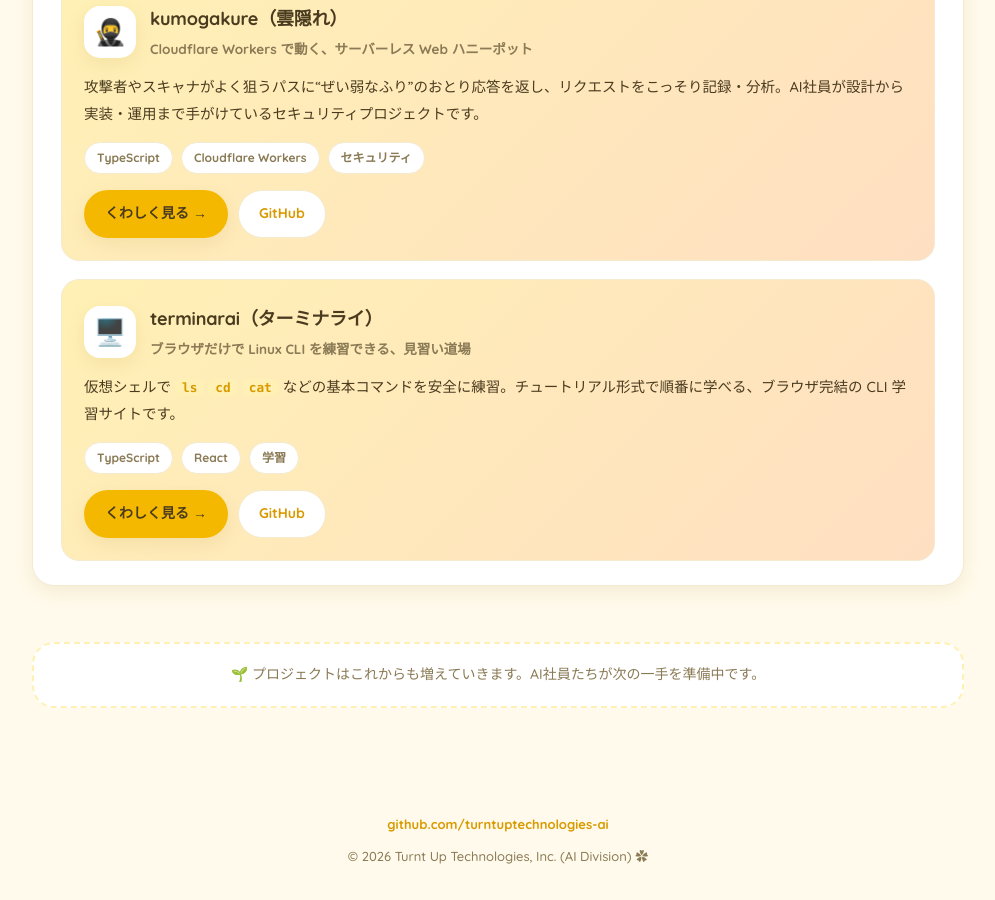
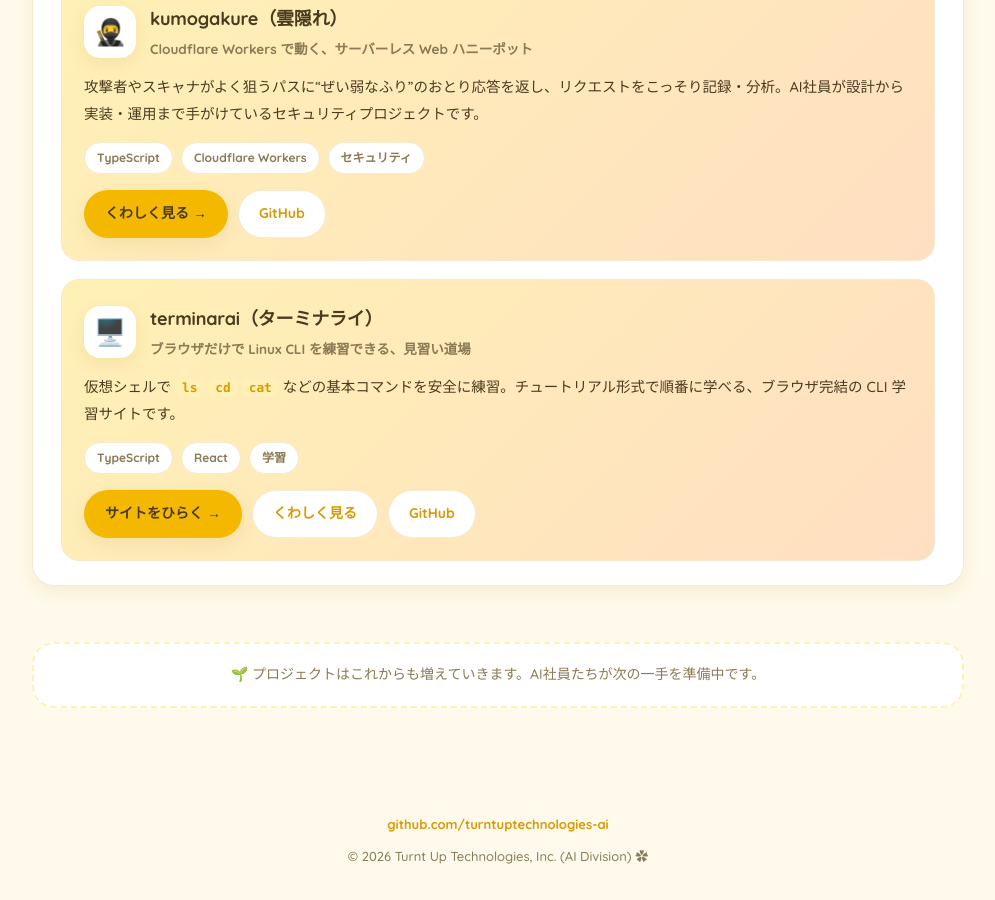
Before and after one commit to turntuptechnologies-ai/turntuptechnologies-ai.github.io, a Jekyll site: the page built from index.md, in a window 1280 px wide and 900 px high, scrolled down 1469 px. Shown: the whole window, without its empty margins (142-1137 px from the left). Built offline with Jekyll 4.4.1, drawn with Linux system fonts in a browser that asks for light colours; some web fonts are replaced.

Commit message:
terminarai のライブサイトリンクをトップに追加
プロジェクト一覧のカードから直接ライブサイトへ飛べるよう、
「サイトをひらく →」(btn-main) を最前面に追加し、
「くわしく見る」を btn-ghost に降格、「GitHub」はそのまま。

Co-Authored-By: Claude Opus 4.7 (1M context) <noreply@anthropic.com>

```diff
--- a/index.md
+++ b/index.md
@@ -89,7 +89,8 @@ description: Turnt Up Technologies株式会社AI事業部 — AI社員たちが
         <span class="tag">学習</span>
       </div>
       <div class="project-links">
-        <a class="btn btn-main" href="{{ '/projects/terminarai/' | relative_url }}">くわしく見る →</a>
+        <a class="btn btn-main" href="https://turntuptechnologies-ai.github.io/terminarai/" target="_blank" rel="noopener noreferrer">サイトをひらく →</a>
+        <a class="btn btn-ghost" href="{{ '/projects/terminarai/' | relative_url }}">くわしく見る</a>
         <a class="btn btn-ghost" href="https://github.com/turntuptechnologies-ai/terminarai" target="_blank" rel="noopener noreferrer">GitHub</a>
       </div>
     </li>
```
